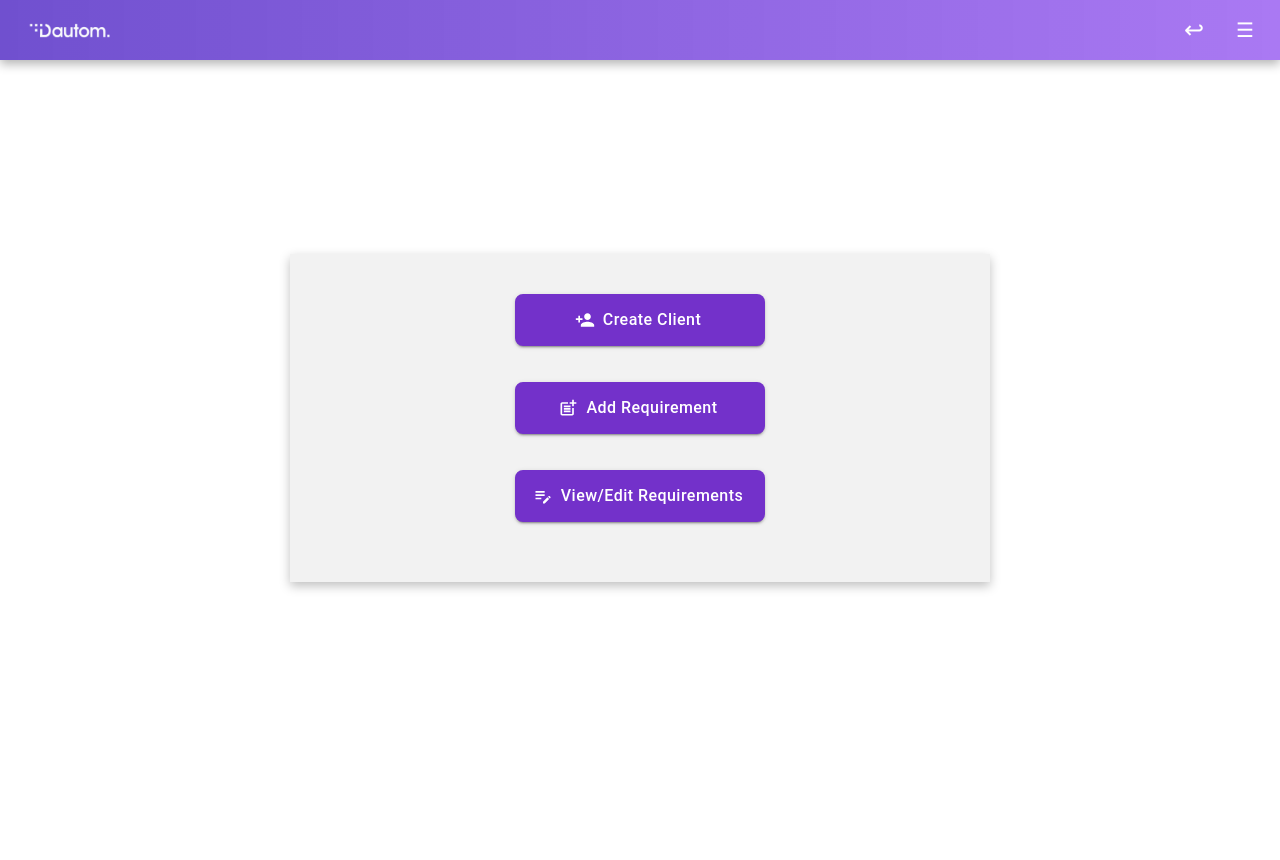
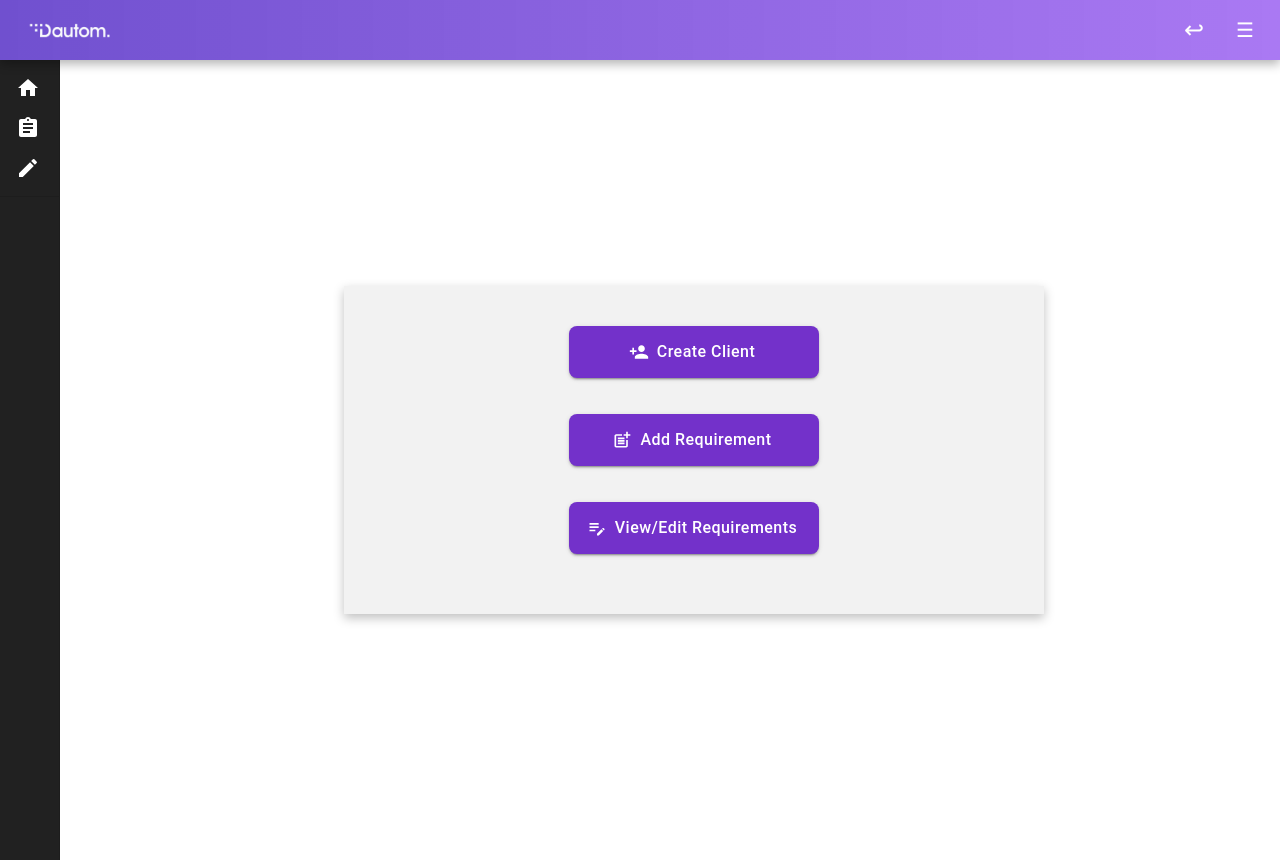
Before and after one commit to VishalShekha/ATS, a React (Create React App) app in the folder Frontend/ats/: page /amhome in a window 1280 px wide. Built offline with nearby package versions, Linux system fonts and the light colour scheme.

Commit message:
sidebar added

```diff
--- /dev/null
+++ b/Frontend/ats/src/Components/AM_Sidebar.js
@@ -0,0 +1,83 @@
+import * as React from 'react';
+import Box from '@mui/material/Box';
+import Drawer from '@mui/material/Drawer';
+import List from '@mui/material/List';
+import Divider from '@mui/material/Divider';
+import ListItem from '@mui/material/ListItem';
+import ListItemButton from '@mui/material/ListItemButton';
+import ListItemText from '@mui/material/ListItemText';
+import { Home, Assignment, Edit } from '@mui/icons-material';
+
+const drawerWidthCollapsed = 60;
+const drawerWidthExpanded = 240;
+
+export default function Sidebar() {
+  const [isExpanded, setIsExpanded] = React.useState(false);
+
+  return (
+    <Box sx={{ display: 'flex' }}>
+      {/* Sidebar Drawer */}
+      <Drawer
+        variant="permanent"
+        sx={{
+          width: isExpanded ? drawerWidthExpanded : drawerWidthCollapsed,
+          [`& .MuiDrawer-paper`]: {
+            width: isExpanded ? drawerWidthExpanded : drawerWidthCollapsed,
+            boxSizing: 'border-box',
+            position: 'absolute',
+            top: '60px',
+            height: '100vh',
+            transition: 'width 0.3s',
+            overflow: 'hidden',
+            zIndex: 100,
+            backgroundColor: '#212121',
+          },
+          '&:hover .MuiDrawer-paper': {
+            width: drawerWidthExpanded,
+          },
+        }}
+        onMouseEnter={() => setIsExpanded(true)}
+        onMouseLeave={() => setIsExpanded(false)}
+      >
+        <Box sx={{ display: 'flex', flexDirection: 'column', height: '100vh' }}>
+          <Box sx={{ overflow: 'auto' }}>
+            <List>
+              {["Create Client", "Add Requirement", "Edit/View Requirements"].map((text, index) => (
+                <ListItem key={text} disablePadding>
+                  <ListItemButton>
+                    {/* Show icons only by default */}
+                    {index === 0 && <Home sx={{ marginRight: 2, color: 'white' }} />}
+                    {index === 1 && <Assignment sx={{ marginRight: 2, color: 'white' }} />}
+                    {index === 2 && <Edit sx={{ marginRight: 2, color: 'white' }} />}
+                    {/* Show text when expanded */}
+                    <ListItemText
+                      primary={text}
+                      sx={{
+                        display: isExpanded ? 'block' : 'none',
+                        color: 'white',
+                      }}
+                    />
+                  </ListItemButton>
+                </ListItem>
+              ))}
+            </List>
+            <Divider />
+          </Box>
+        </Box>
+      </Drawer>
+
+      {/* Main Content Area */}
+      <Box
+        component="main"
+        sx={{
+          flexGrow: 1,
+          bgcolor: 'background.default',
+          p: 3,
+          marginTop: '64px',
+        }}
+      >
+
+      </Box>
+    </Box>
+  );
+}
--- a/Frontend/ats/src/Components/Header.js
+++ b/Frontend/ats/src/Components/Header.js
@@ -71,7 +71,7 @@ const styles = {
     left: '0',
     width: '100%',
     boxShadow: '0px 4px 10px rgba(0, 0, 0, 0.3)',
-    zIndex: '10',
+    zIndex: '1100', // Set zIndex to ensure header is above the sidebar
   },
   logo: {
     flex: 1,
@@ -134,12 +134,9 @@ const styles = {
   },
 };
 
-
-
 const App = () => (
   <>
     <Header />
-
   </>
 );
 
--- a/Frontend/ats/src/Pages/AM/am_home.js
+++ b/Frontend/ats/src/Pages/AM/am_home.js
@@ -5,6 +5,7 @@ import Stack from '@mui/material/Stack';
 import PersonAddIcon from '@mui/icons-material/PersonAdd';
 import PostAddIcon from '@mui/icons-material/PostAdd';
 import EditNoteIcon from '@mui/icons-material/EditNote';
+import Sidebar from '../../Components/AM_Sidebar'; // Adjust the path as needed
 
 const AmHome = () => {
     const buttonStyle = {
@@ -44,6 +45,8 @@ const AmHome = () => {
     return (
         <div style={styles.pageContainer}>
             <Header />
+            <div style={styles.mainContent}>
+                <Sidebar />
                 <div style={styles.content}>
                     <div style={styles.buttonBox}>
                         <Stack
@@ -82,6 +85,7 @@ const AmHome = () => {
                     </div>
                 </div>
             </div>
+        </div>
     );
 };
 
@@ -91,6 +95,13 @@ const styles = {
         height: '100vh',
         margin: '0',
         padding: '0',
+        display: 'flex',
+        flexDirection: 'column',
+    },
+    mainContent: {
+        display: 'flex',
+        flexGrow: 1,
+        marginTop: '64px', // Adjust this value if the header height changes
     },
     content: {
         display: 'flex',
@@ -100,6 +111,7 @@ const styles = {
         height: '100%',
         textAlign: 'center',
         padding: '20px',
+        flexGrow: 1,
     },
     buttonBox: {
         background: 'rgba(0, 0, 0, 0.05)',
```
Lines whose indentation alone changed are shown as unchanged.
